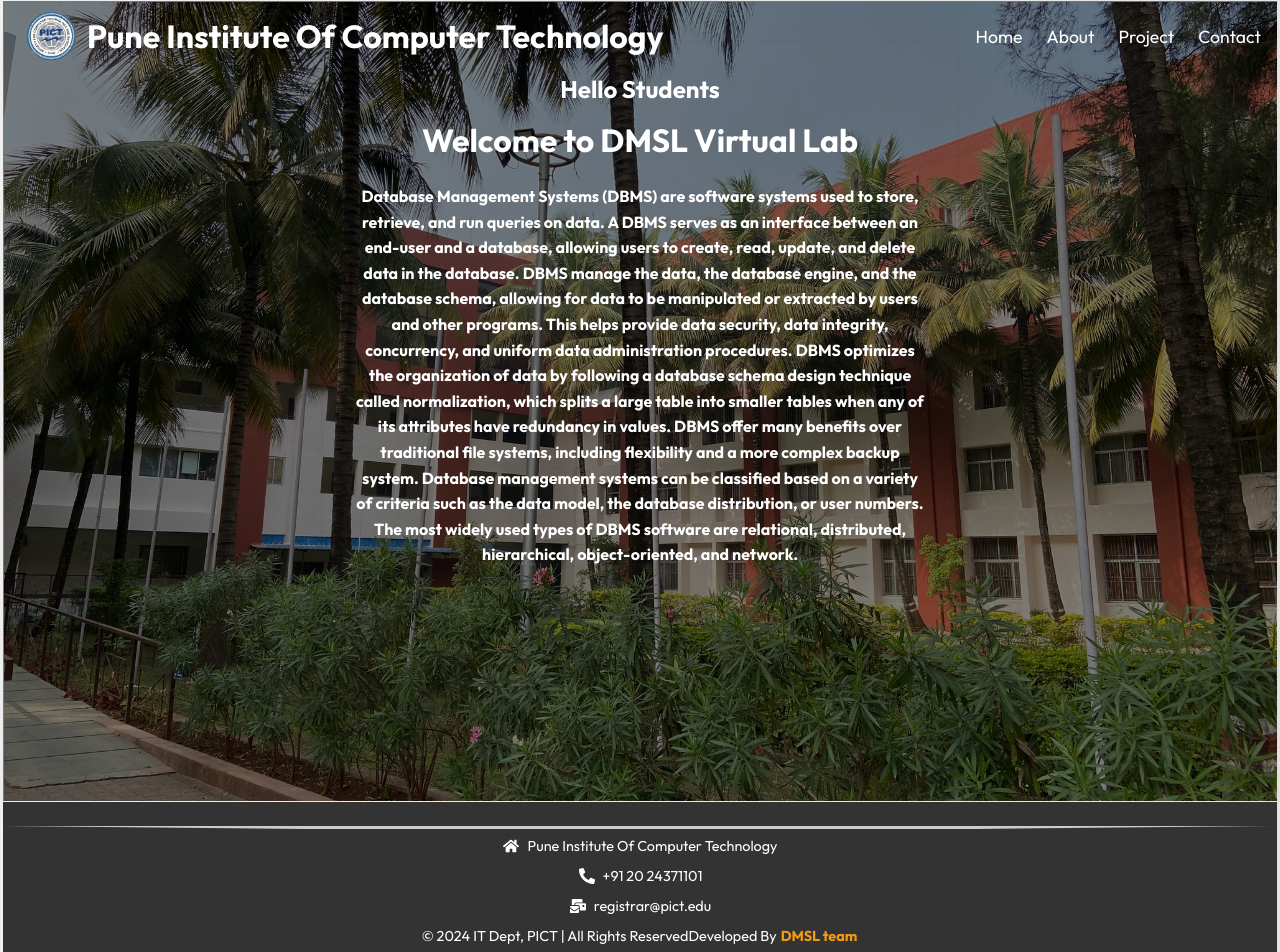
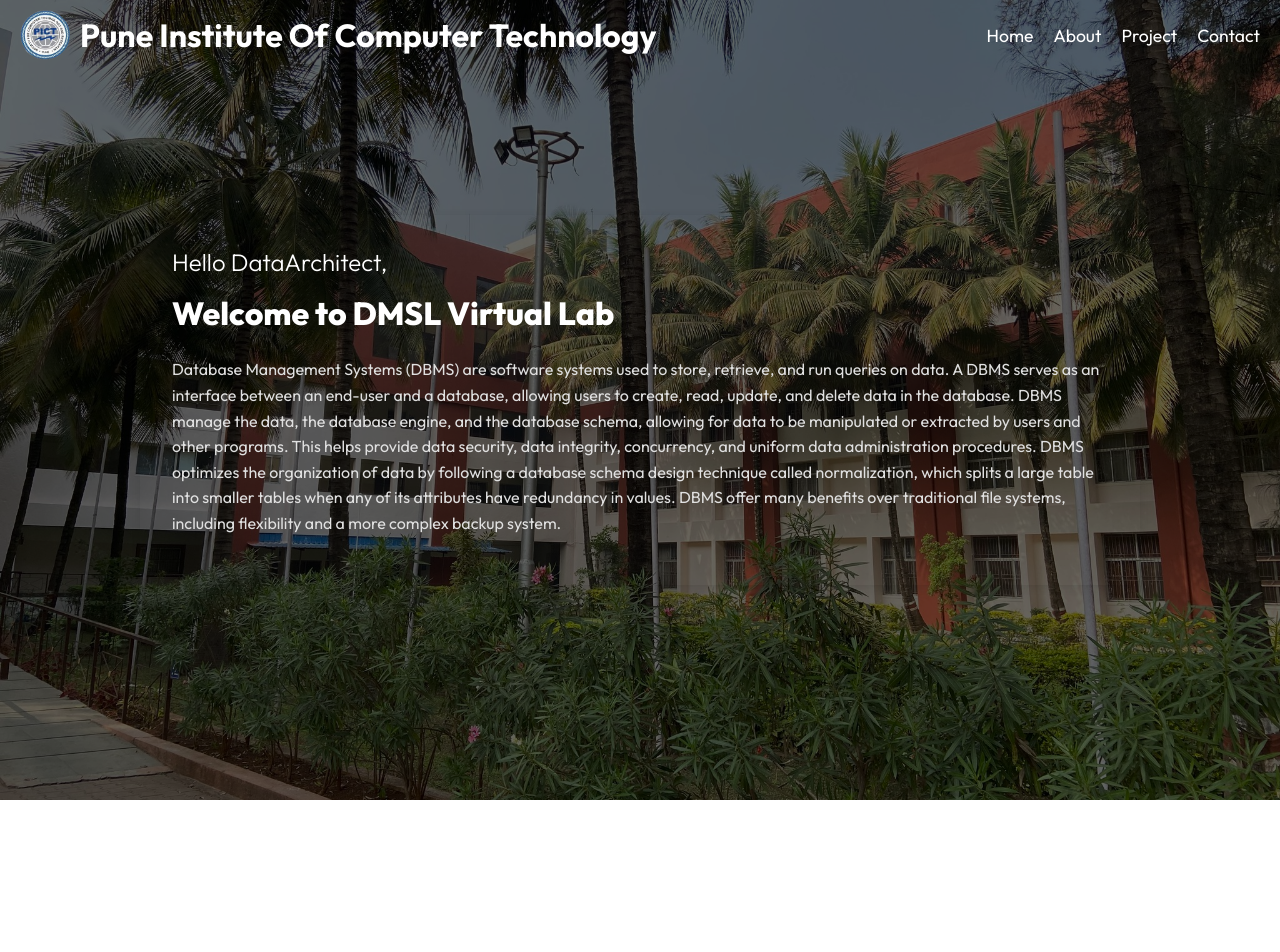
Before and after one commit to Sakshig711/Virtual-lab, a React (Vite) app in the folder DMSL/: page / in a window 1280 px wide. Shown: the top 952 px of the page. After the commit the page ends 800 px from the top, so only its background shows below. Built offline with nearby package versions, Linux system fonts and the light colour scheme; a web font is replaced by a local one.

Commit message:
Text + White border

```diff
--- a/DMSL/src/components/Footer.css
+++ b/DMSL/src/components/Footer.css
@@ -2,29 +2,23 @@
   background-color: #333;
   color: #fff;
   padding: 1.5rem 0;
-  text-align: center;
   font-size: 0.9rem;
 }
 
 .footer-container {
   display: flex;
-  flex-direction: column;
+  justify-content: space-between; /* Adjusts the alignment of the left and right sections */
   align-items: center;
-  justify-content: center;
-  max-width: 100%;
-  margin: auto;
-  border: solid 3px #ccc;
-  border-left-width: 300px;
-  border-right-width: 300px;
-  border-left-color: #333;
-  border-right-color: #333;
+  max-width: 1200px; /* Set a reasonable max-width to make it more compact */
+  width: 90%; /* Set width to 90% for responsiveness */
+  margin: 0 auto; /* Center the footer content */
+  padding: 0 2rem; /* Adjust padding to bring sections closer together */
 }
 
 .footer-section {
-  margin: 0.5rem 0;
   display: flex;
   align-items: center;
-  justify-content: center;
+  margin: 0.5rem;
 }
 
 .location, .contact, .email {
--- a/DMSL/src/components/Footer.jsx
+++ b/DMSL/src/components/Footer.jsx
@@ -7,18 +7,21 @@
   return (
     <div className="footer">
       <div className="footer-container">
+        <div className="footer-left">
           <div className="footer-section location">
             <FaHome size={16} style={{ color: '#fff', marginRight: '0.5rem' }} />
             <p>Pune Institute Of Computer Technology</p>
           </div>
           <div className="footer-section contact">
-          <FaPhone size={16} style={{ color: '#fff', marginRight: '0.5rem' , rotate:'90deg' }} />
+            <FaPhone size={16} style={{ color: '#fff', marginRight: '0.5rem' }} />
             <p>+91 20 24371101</p>
           </div>
           <div className="footer-section email">
             <FaMailBulk size={16} style={{ color: '#fff', marginRight: '0.5rem' }} />
             <p>registrar@pict.edu</p>
           </div>
+        </div>
+        <div className="footer-right">
           <div className="footer-section">
             <p>© 2024 IT Dept, PICT | All Rights Reserved</p>
             <p>Developed By <Link to="/team" rel="noreferrer">DMSL team</Link></p>
@@ -28,6 +31,7 @@
           </div>
         </div>
       </div>
+    </div>
   );
 };
 
--- a/DMSL/src/components/HeroImg.css
+++ b/DMSL/src/components/HeroImg.css
@@ -1,35 +1,55 @@
+/* Global reset to ensure no unwanted margin or padding */
+*,
+*::before,
+*::after {
+  box-sizing: border-box;
+  margin: 0;
+  padding: 0;
+}
+
+/* Set html and body to take full space */
 html, body {
   margin: 0;
   padding: 0;
+  width: 100%;
   height: 100%;
-  width: 100%;
+  overflow-x: hidden; /* Prevent horizontal scroll */
+  font-family: Arial, sans-serif; /* Set a clean, readable font */
+  box-sizing: border-box;
 }
 
+/* Hero section to cover full viewport without leaving gaps */
 .hero {
-    margin-top: 0px;
   height: 100vh;
+  width: 100vw; /* Ensure it takes the full viewport width */
   display: flex;
   justify-content: center;
   align-items: center;
-    overflow: hidden;
   position: relative;
-    flex: 1;
+  overflow: hidden; /* Ensure no extra content spills out */
 }
 
+/* Mask to ensure overlay settings */
 .mask {
   width: 100%;
   height: 100%;
-    position: relative;
-    padding: 0px;
-    margin: 0px;
+  position: absolute;
+  top: 0;
+  left: 0;
 }
 
+/* Background image settings */
 .into-img {
   width: 100%;
   height: 100%;
-    object-fit: cover;
+  object-fit: cover; /* Make sure the image covers the entire container */
+  position: absolute;
+  top: 0;
+  left: 0;
+  z-index: 0;
 }
 
+/* Overlay over the background image to increase text readability */
 .hero::before {
   content: "";
   position: absolute;
@@ -37,18 +57,51 @@
   left: 0;
   width: 100%;
   height: 100%;
-    background-color: rgba(0, 0, 0, 0.5);
+  background-color: rgba(0, 0, 0, 0.6); /* Darker overlay for better contrast */
   z-index: 1;
 }
 
+/* Container for the text content, centered in the hero section */
 .content-container {
-    position: absolute;
-    top: 40%;
-    left: 50%;
-    transform: translate(-50%, -50%);
-    text-align: center;
-    color:transparent;
-    z-index: 1;
-    overflow-x: hidden;
-    margin: 0px;
+  position: relative;
+  z-index: 2; /* Place the text above the overlay */
+  display: flex;
+  flex-direction: column;
+  align-items: center;
+  justify-content: center;
+  height: 100%; /* Take full height to allow for proper centering */
 }
+
+/* The content inside the hero section (the rectangle) */
+.content {
+  padding: 3rem; /* Adjust padding for consistent spacing */
+  background-color: rgba(0, 0, 0, 0.7); /* Add a semi-transparent background for readability */
+  color: #ffffff;
+  max-width: 1000px; /* Set a reasonable max-width for better appearance */
+  width: 90%; /* Set width to 90% for better responsiveness */
+  margin: auto; /* Center the content */
+  text-align: left; /* Align text to the left for readability */
+  border-radius: 0; /* No border-radius for sharp edges */
+  box-shadow: 0 4px 8px rgba(0, 0, 0, 0.2); /* Shadow for visual distinction */
+}
+
+h4, h2, h5 {
+  margin: 0 0 1rem 0;
+}
+
+h4 {
+  font-size: 2.5rem;
+  font-weight: 300;
+}
+
+h2 {
+  font-size: 3rem;
+  font-weight: 800;
+}
+
+h5 {
+  font-size: 1.2rem;
+  line-height: 1.8;
+  font-weight: 400;
+  color: #e0e0e0;
+}
--- a/DMSL/src/components/HeroImg.jsx
+++ b/DMSL/src/components/HeroImg.jsx
@@ -7,7 +7,6 @@
     <div className="hero">
       <div className="mask">
         <img className="into-img" src={bgimg} alt="background img" />
-        {/* Add a container for the content */}
         <div className="content-container">
           {children}
         </div>
--- a/DMSL/src/components/Navbar.css
+++ b/DMSL/src/components/Navbar.css
@@ -10,16 +10,30 @@
   top: 0;
   z-index: 1000;
   transition: background-color 0.3s ease; /* Smooth background transition */
+  margin: 0; /* Ensure no extra space above or below the navbar */
+  border: none; /* Remove any potential border */
+  box-sizing: border-box; /* Include padding and border in width/height calculations */
+}
+.header {
+  width: 100%; /* Ensure it spans the full width */
+  margin: 0;
+  padding: 0 20px;
+  position: fixed;
+  top: 0;
+  z-index: 1000;
+  transition: background-color 0.3s ease;
 }
 
 /* Default no background for the initial navbar */
 .header {
   background-color: transparent; /* Fully transparent at the start */
+  margin: 0; /* Ensure no margin to remove any unintended white space */
 }
 
 /* When scrolled, dark background */
 .header.header-bg {
   background-color: rgba(24, 20, 20, 0.9); /* Semi-transparent dark when scrolled */
+  margin: 0; /* Ensure no extra space above or below */
 }
 
 /* Logo container */
@@ -39,6 +53,7 @@
   display: flex;
   gap: 20px;
   margin: 0;
+  padding: 0; /* Ensure no extra space from padding */
 }
 
 .nav-menu li a {
@@ -73,6 +88,7 @@
     align-items: center;
     gap: 20px;
     padding: 1rem;
+    margin: 0; /* Remove margin to eliminate extra space */
   }
 
   .nav-menu.active {
@@ -87,3 +103,8 @@
     height: 40px;
   }
 }
+
+/* Added to ensure all elements are handled properly */
+* {
+  box-sizing: border-box;
+}
--- a/DMSL/src/routes/Home.jsx
+++ b/DMSL/src/routes/Home.jsx
@@ -1,18 +1,19 @@
-import React from 'react'
-import Navbar from '../components/Navbar.jsx'
-import HeroImg from '../components/HeroImg.jsx'
-import Footer from '../components/Footer.jsx'
+import React from 'react';
+import Navbar from '../components/Navbar.jsx';
+import HeroImg from '../components/HeroImg.jsx';
+import Footer from '../components/Footer.jsx';
 import '../routes/Home.css';
 
 const Home = () => {
   return (
-    <div>
-      <Navbar></Navbar>
+    <div className="home-container">
+      <Navbar />
       <HeroImg>
         <div className="content">
-        <h4>Hello Students</h4>
+          <h4>Hello DataArchitect,</h4>
           <h2>Welcome to DMSL Virtual Lab</h2>
-                <h5>Database Management Systems (DBMS) are software systems used to store, retrieve, and run queries on
+          <h5>
+            Database Management Systems (DBMS) are software systems used to store, retrieve, and run queries on
             data. A DBMS serves as an interface between an end-user and a database, allowing users to create,
             read, update, and delete data in the database.
 
@@ -24,15 +25,12 @@
             normalization, which splits a large table into smaller tables when any of its attributes have
             redundancy in values. DBMS offer many benefits over traditional file systems, including flexibility
             and a more complex backup system.
-
-                  Database management systems can be classified based on a variety of criteria such as the data model,
-                  the database distribution, or user numbers. The most widely used types of DBMS software are
-                  relational, distributed, hierarchical, object-oriented, and network.</h5>
+          </h5>
         </div>
       </HeroImg>
-      <Footer></Footer>
+      <Footer />
     </div>
-  )
-}
+  );
+};
 
-export default Home
+export default Home;
```
Lines whose indentation alone changed are shown as unchanged.
